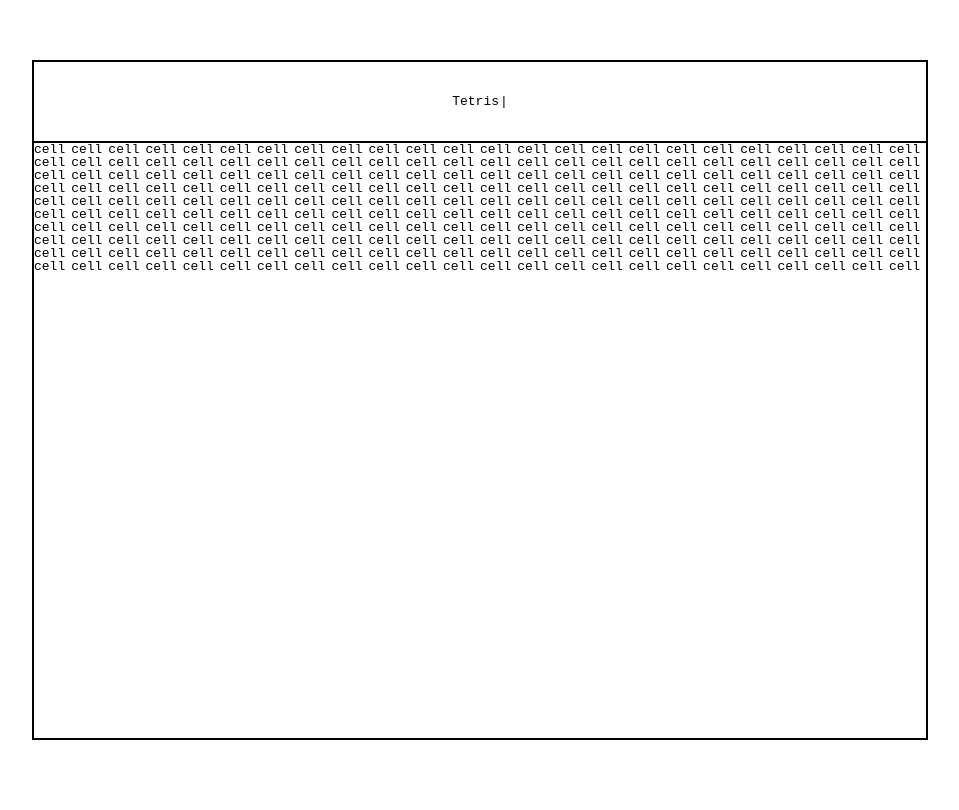
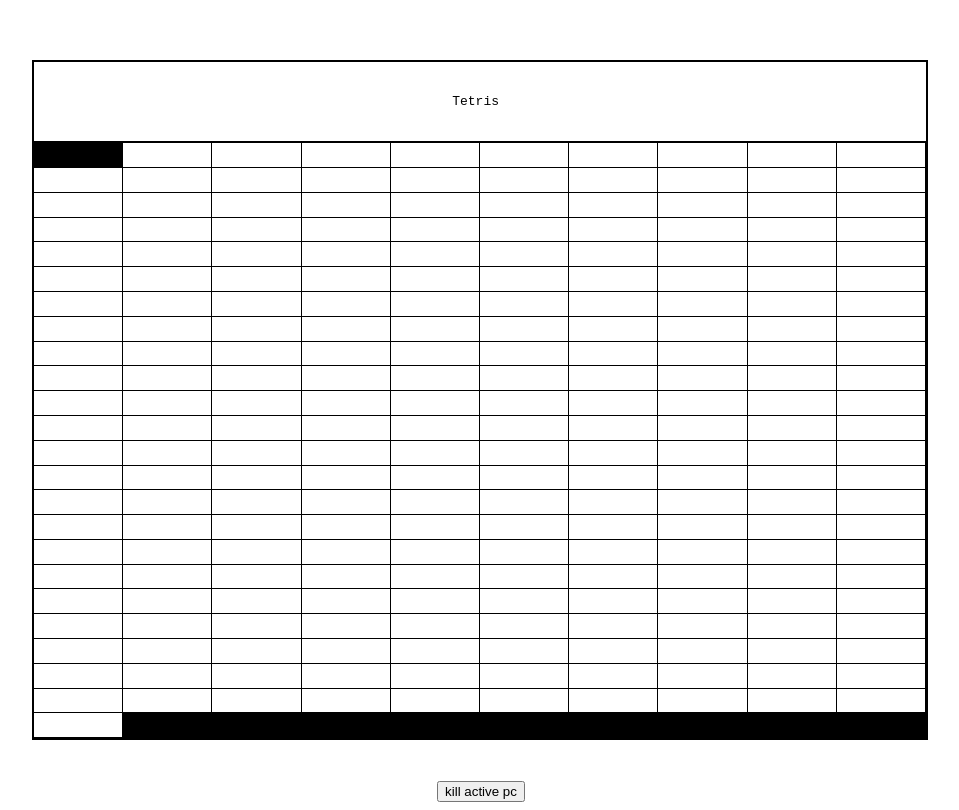
Before and after one commit to itshui3/tetris, a React (Create React App) app: page / in a window 1280 px wide. Shown: the whole page, without its empty margins (160-1119 px from the left). Built offline with nearby package versions, Linux system fonts and the light colour scheme.

Commit message:
board inits

```diff
--- a/src/components/Tetris/Tetris.js
+++ b/src/components/Tetris/Tetris.js
@@ -1,15 +1,39 @@
 
+import './styles/_helpers.css'
 import './styles/_tetrisBoard.css'
-import React, { useReducer } from 'react'
+import React, { useEffect, useReducer } from 'react'
 
+// cell style factories
+// (stateAssets): renderUI
+import { rightBorder, bottomBorder } from './assets/borderFactory.js'
+import { isStaticPc, isActivePc } from './assets/cellRender.js'
+/*
+isActivePc(
+    boardState.activePc,
+    [r_idx, c_idx].
+): {
+    backgroundColor: 'black'
+} || {}
+*/
+
+// board reducer assets
 import {
     initBoard,
-    boardReducer
+    BOARD_ACTIONS,
+    boardReducer,
 } from './boardReducer.js'
+const { PULL_ACTIVE, BUILD_IN_WAITING, KILL_ACTIVE } = BOARD_ACTIONS
 
 function Tetris() {
 
     const [boardState, dispatchBoard] = useReducer(boardReducer, initBoard)
+
+    useEffect(() => {
+        if (!boardState.activePc.length) { dispatchBoard({ type: PULL_ACTIVE }) }
+        // init case, but also reset case
+        if (!boardState.inWaitingPc.length) { dispatchBoard({ type: BUILD_IN_WAITING }) }
+
+    }, [boardState])
 
 return (
 <>
@@ -21,8 +45,15 @@
     {
         row.map((cell, c_idx) => (
 
-        <div className='board_cell' key={c_idx}>
-            cell
+        <div className='board_cell' key={c_idx}
+        style={{
+            ...rightBorder(c_idx),
+            ...bottomBorder(r_idx),
+            ...isStaticPc(cell),
+            ...isActivePc(boardState.activePc, [r_idx, c_idx])
+        }}
+        >
+
         </div>
 
         ))
@@ -31,6 +62,16 @@
 ))
 }
 
+{/* helper buttons */}
+<div className='helpers_cont'>
+    <button
+    className='helpers_btn'
+    onClick={() => dispatchBoard({type: KILL_ACTIVE})}
+    >
+    kill active pc
+    </button>
+</div>
+
 </div>
 </>
 )
--- /dev/null
+++ b/src/components/Tetris/assets/borderFactory.js
@@ -0,0 +1,23 @@
+
+const length = {
+    row: 24,
+    col: 10
+}
+
+const rightBorder = (c_idx) => {
+
+    if (c_idx < length.col) {
+        return { borderBottom: '1px solid black' }
+    } else { return {} }
+
+}
+const bottomBorder = (r_idx) => {
+    if (r_idx < length.row) {
+        return { borderRight: '1px solid black' }
+    } else { return {} }
+}
+
+export {
+    rightBorder,
+    bottomBorder
+}
--- /dev/null
+++ b/src/components/Tetris/assets/buildInWaiting.js
@@ -0,0 +1,21 @@
+
+const longPc = [
+    [0, 3],
+    [0, 4],
+    [0, 5],
+    [0, 6]
+]
+
+const singlePc = [
+    [0, 0]
+]
+
+const pcs = [
+    singlePc
+]
+
+const buildInWaiting = () => pcs[Math.floor((Math.random() * pcs.length))]
+
+export {
+    buildInWaiting
+}
--- /dev/null
+++ b/src/components/Tetris/assets/cellRender.js
@@ -0,0 +1,30 @@
+
+
+const isStaticPc = (c) => {
+
+    if (c) return {
+        backgroundColor: 'black'
+    }
+
+}
+
+const isActivePc = (activeCoords, cellCoords) => {
+
+    const cell_y = cellCoords[0]
+    const cell_x = cellCoords[1]
+
+    return activeCoords.reduce((style, coords) => {
+
+        if (coords[0] === cell_y && coords[1] === cell_x) {
+            return {
+                backgroundColor: 'black'
+            }
+        } else { return {} }
+
+    }, {})
+}
+
+export {
+    isStaticPc,
+    isActivePc,
+}
--- a/src/components/Tetris/assets/emptyBoard.js
+++ b/src/components/Tetris/assets/emptyBoard.js
@@ -23,5 +23,5 @@
     [0, 0, 0, 0, 0, 0, 0, 0, 0, 0],
     [0, 0, 0, 0, 0, 0, 0, 0, 0, 0],
     [0, 0, 0, 0, 0, 0, 0, 0, 0, 0],
-    [0, 0, 0, 0, 0, 0, 0, 0, 0, 0],
+    [0, 1, 1, 1, 1, 1, 1, 1, 1, 1],
 ]
--- a/src/components/Tetris/boardReducer.js
+++ b/src/components/Tetris/boardReducer.js
@@ -1,17 +1,55 @@
 
 import produce from 'immer'
 import { emptyBoard } from './assets/emptyBoard.js'
-
+import { buildInWaiting } from './assets/buildInWaiting.js'
 
 const initBoard = {
     board: emptyBoard,
     // pieces
-    activePc: {}
+    activePc: [
+        // 0 length activePc === none
+    ],
+    inWaitingPc: [
+        // same as above^^^
+    ]
 }
+
+const BOARD_ACTIONS = {
+    BUILD_IN_WAITING: 'build_in_waiting',
+    PULL_ACTIVE: 'pull_active',
+    KILL_ACTIVE: 'kill_active',
+}
+
+const { BUILD_IN_WAITING, PULL_ACTIVE, KILL_ACTIVE } = BOARD_ACTIONS
 
 const boardReducer = (state, { type, action }) => {
 
     switch(type) {
+        /*
+
+        [0] - PULL_ACTIVE => console.log(activePc)
+        [1] - BUILD_IN_WAITING => console.log(activePc)
+        things change?
+        */
+
+        case PULL_ACTIVE:
+            return produce(state, draft => {
+                // does this assignment action leave me vulnerable
+                // to mutations?
+                draft.activePc = draft.inWaitingPc
+                draft.inWaitingPc = buildInWaiting()
+            })
+
+        case BUILD_IN_WAITING:
+            return produce(state, draft => {
+                draft.inWaitingPc = buildInWaiting()
+            })
+
+        case KILL_ACTIVE:
+            return produce(state, draft => {
+                draft.activePc = []
+            })
+
         default:
             return state
     }
@@ -19,5 +57,6 @@
 
 export {
     initBoard,
-    boardReducer
+    BOARD_ACTIONS,
+    boardReducer,
 }
--- /dev/null
+++ b/src/components/Tetris/styles/_helpers.css
@@ -0,0 +1,16 @@
+
+
+.helpers_cont {
+    position: absolute;
+    z-index: 5;
+
+    top: 105%;
+    width: 100%;
+
+    display: flex;
+    justify-content: center;
+}
+
+.helpers_btn {
+    margin: 8px;
+}
--- a/src/components/Tetris/styles/_tetrisBoard.css
+++ b/src/components/Tetris/styles/_tetrisBoard.css
@@ -7,12 +7,19 @@
     height: 88%;
 
     display: flex;
+    flex-direction: column;
+    justify-content: space-evenly;
 }
 
 .board_row {
     width: 100%;
+    height: 100%;
+
+    display: flex;
+    justify-content: space-evenly;
 }
 
 .board_cell {
-
+    width: 100%;
+    height: 100%;
 }
```
Also changed, not shown: 1 other file (tests, documents, lock files or other folders).
